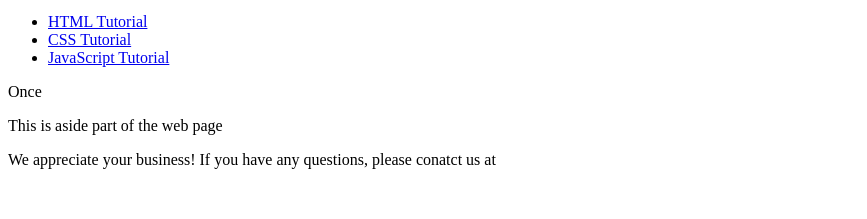
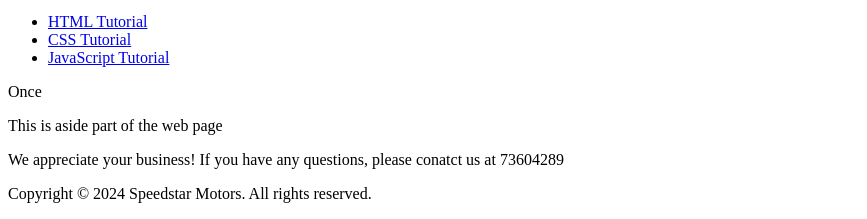
Before and after one commit to bida23-108/SPEEDSTAR-MOTORS, a plain HTML site: page index.html in a window 1280 px wide. Shown: the part 1261-1480 px from the top of the page, without its empty margins (0-867 px from the left). Before the commit the page ends 1446 px from the top, so only its background shows below. Drawn offline with Linux system fonts and the light colour scheme.

Commit message:
Update index.html

```diff
--- a/index.html
+++ b/index.html
@@ -41,7 +41,8 @@
       </aside>
 
       <footer>
-         <p>We appreciate your business! If you have any questions, please conatct us at </p>
+         <p>We appreciate your business! If you have any questions, please conatct us at 73604289</p>
+         <p>Copyright © 2024 Speedstar Motors. All rights reserved.</p>
       </footer>
 
    </body>
```
